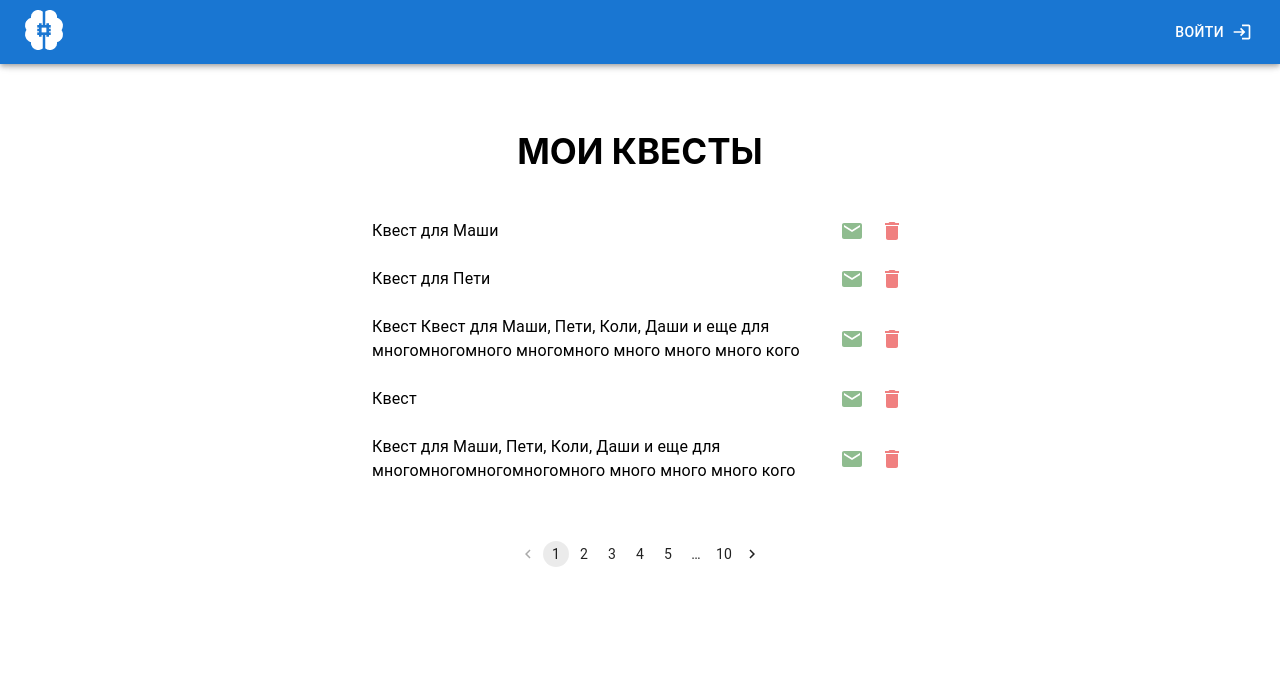
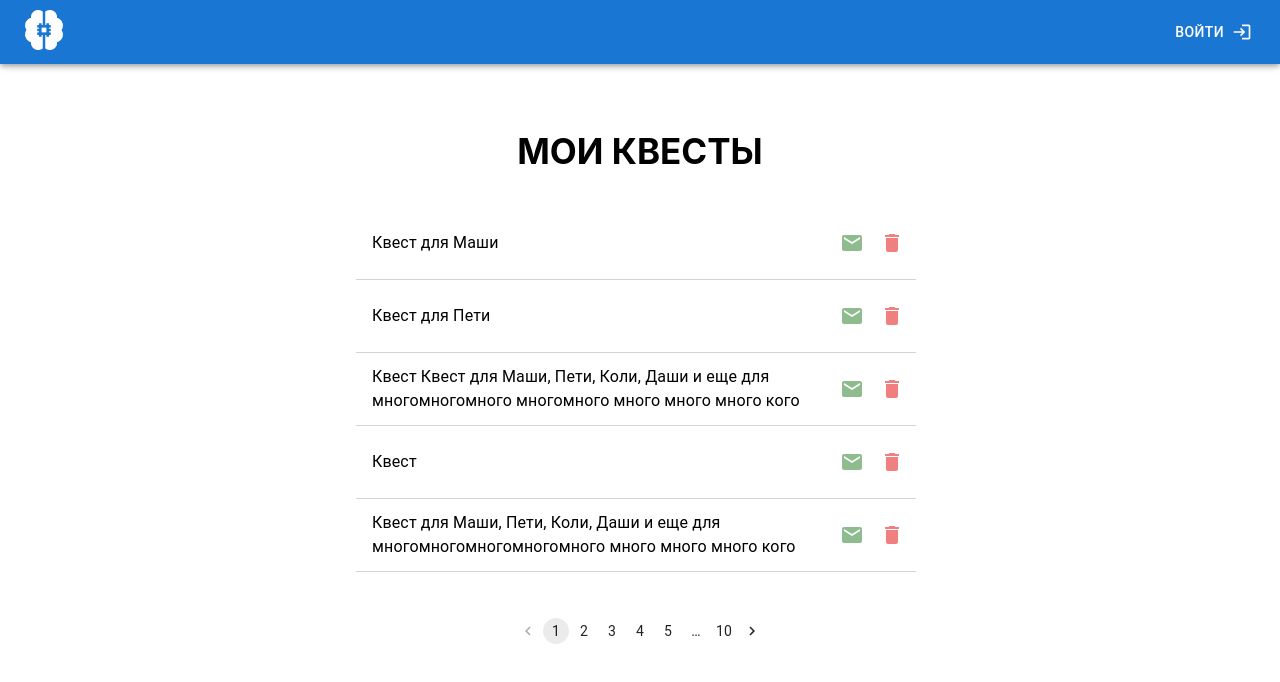
Before and after one commit to superhorsy/quest-app-frontend, a React (Create React App) app: page /panel/my-quests in a window 1280 px wide. Shown: the top 682 px of the page. Built offline with nearby package versions, Linux system fonts and the light colour scheme.

Commit message:
Доработаны страницы Доступные квесты и Мои квесты

```diff
--- a/src/pages/availableQuestsPage/availableQuestsPage.js
+++ b/src/pages/availableQuestsPage/availableQuestsPage.js
@@ -47,7 +47,10 @@ export const AvailableQuestsPage = () => {
                     <Grid container spacing={1}>
                         <List>
                             {availableQuests.map((quest) => (
-                                <ListItem key={quest.id} button>
+                                <ListItem
+                                    key={quest.id}
+                                    button
+                                    sx={{borderBottom: '1px solid lightgray', minHeight: '73px'}}>
                                     <Grid item xs={10}>
                                         <ListItemText>{quest.name}</ListItemText>
                                     </Grid>
--- a/src/pages/userQuestsPage/userQuestsPage.js
+++ b/src/pages/userQuestsPage/userQuestsPage.js
@@ -42,7 +42,6 @@ export const UserQuestsPage = () => {
     const onDeleteQuest = (questId) => {
         setQuests(quests.filter((quest) => quest.id !== questId))
     }
-    //почему-то не работает
 
     return (
         <div className="page-container">
@@ -51,10 +50,11 @@ export const UserQuestsPage = () => {
                 <Container maxWidth="sm">
                     <Grid container spacing={1}>
                         <List>
-                            {userQuests.map((quest) => (
+                            {quests.map((quest) => (
                                 <ListItem
                                     key={quest.id}
                                     button
+                                    sx={{borderBottom: '1px solid lightgray', minHeight: '73px'}}
                                 >
                                     <Grid item xs={10}><ListItemText>{quest.name}</ListItemText></Grid>
                                     <Grid item xs={2}><ListItemSecondaryAction>
```
